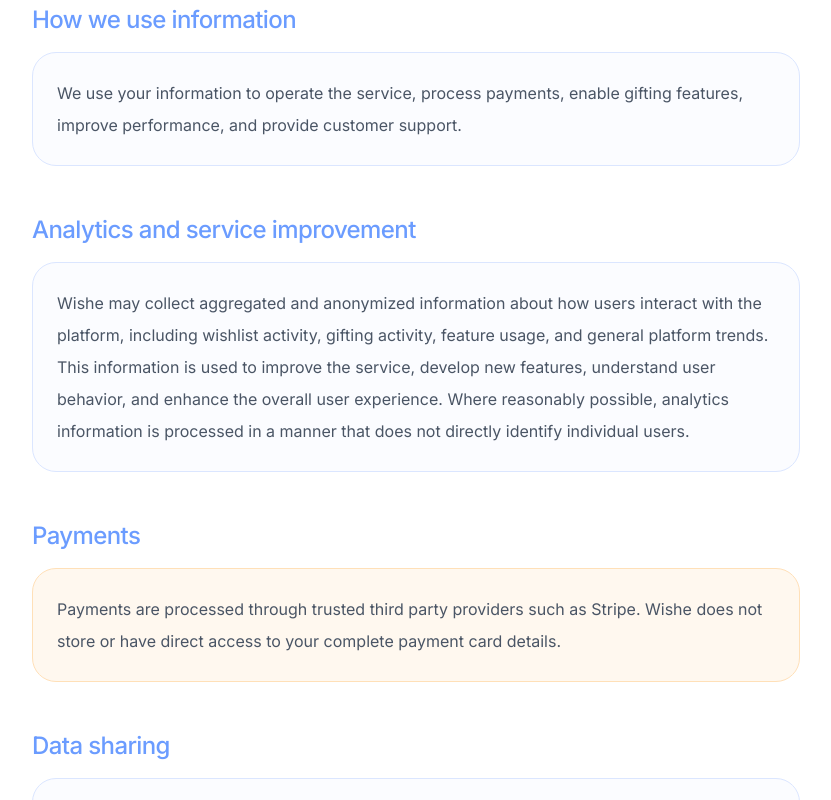
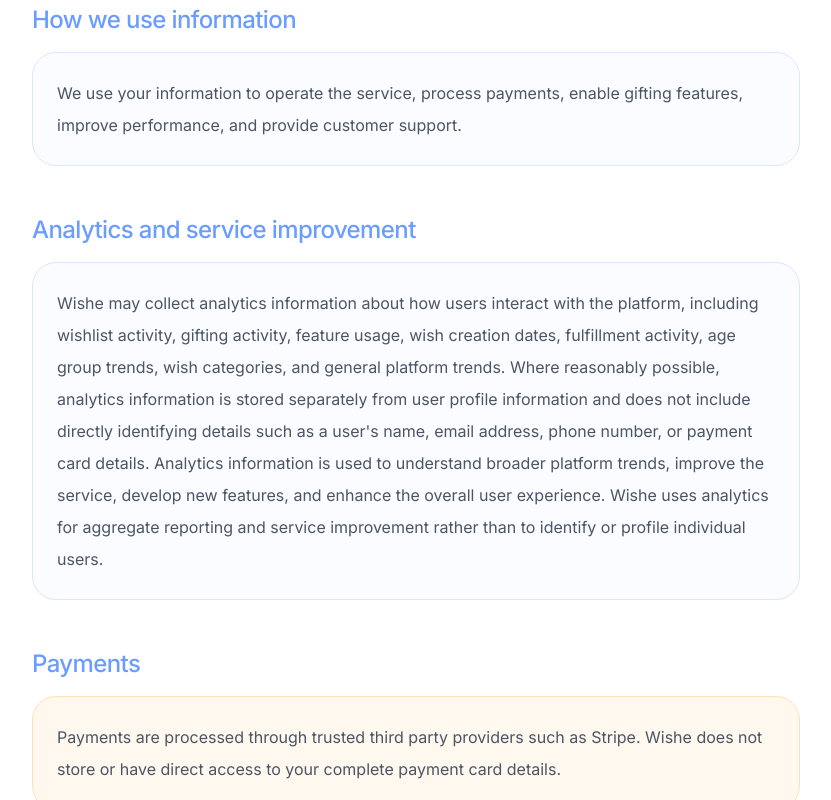
Before and after one commit to makykaky02/wishe-app-web, a Next.js app: page /privacy in a window 1280 px wide. Shown: the part 596-1396 px from the top of the page, without its empty margins (224-1055 px from the left). Built offline with nearby package versions, Linux system fonts and the light colour scheme.

Commit message:
Clarify analytics privacy disclosure

```diff
--- a/app/privacy/page.tsx
+++ b/app/privacy/page.tsx
@@ -1,5 +1,3 @@
-
-
 import Link from "next/link";
 import { Inter } from "next/font/google";
 
@@ -40,7 +38,7 @@ export default function PrivacyPolicyPage() {
           Analytics and service improvement
         </h2>
         <p className="text-gray-600 leading-8 mb-8 rounded-3xl border border-[#dbe6ff] bg-[#fbfcff] p-6">
-          Wishe may collect aggregated and anonymized information about how users interact with the platform, including wishlist activity, gifting activity, feature usage, and general platform trends. This information is used to improve the service, develop new features, understand user behavior, and enhance the overall user experience. Where reasonably possible, analytics information is processed in a manner that does not directly identify individual users.
+          Wishe may collect analytics information about how users interact with the platform, including wishlist activity, gifting activity, feature usage, wish creation dates, fulfillment activity, age group trends, wish categories, and general platform trends. Where reasonably possible, analytics information is stored separately from user profile information and does not include directly identifying details such as a user's name, email address, phone number, or payment card details. Analytics information is used to understand broader platform trends, improve the service, develop new features, and enhance the overall user experience. Wishe uses analytics for aggregate reporting and service improvement rather than to identify or profile individual users.
         </p>
 
         <h2 className="text-2xl font-medium tracking-tight text-[#6b9cff] mt-12 mb-4">
```
